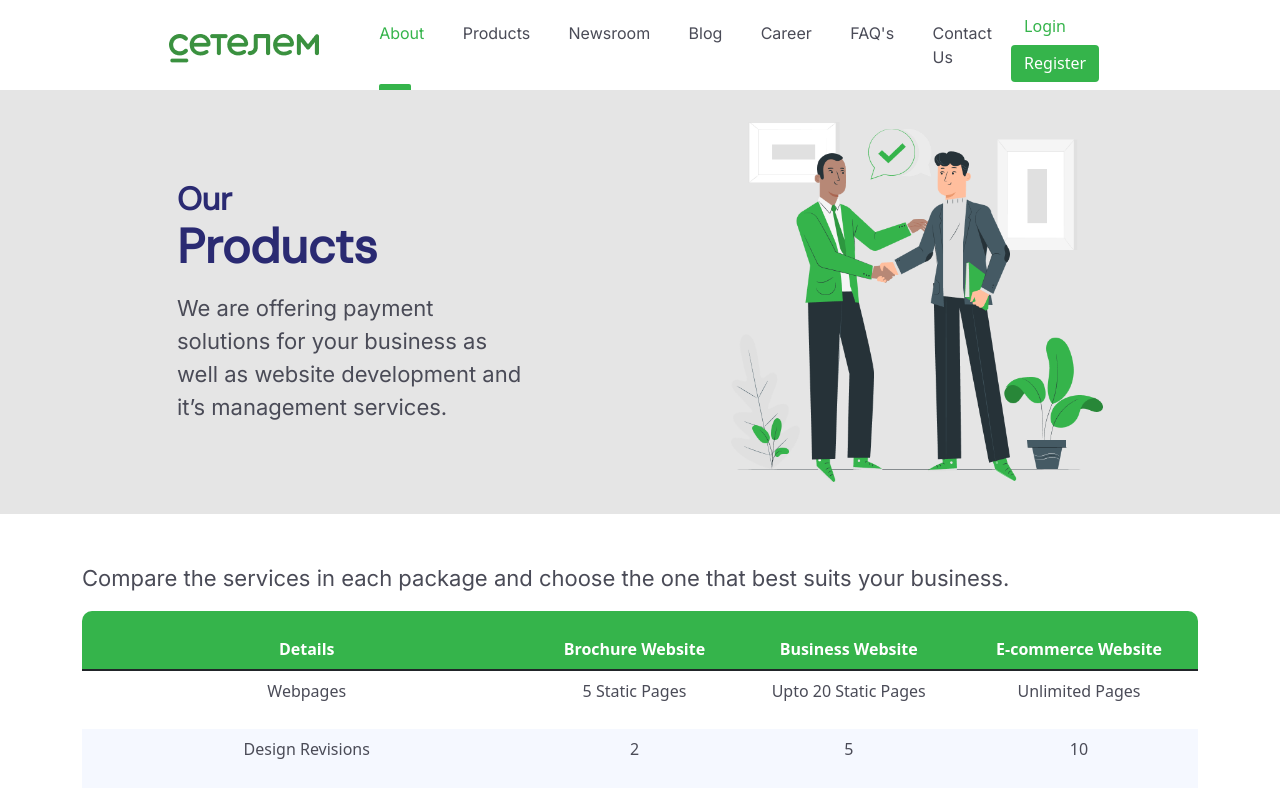
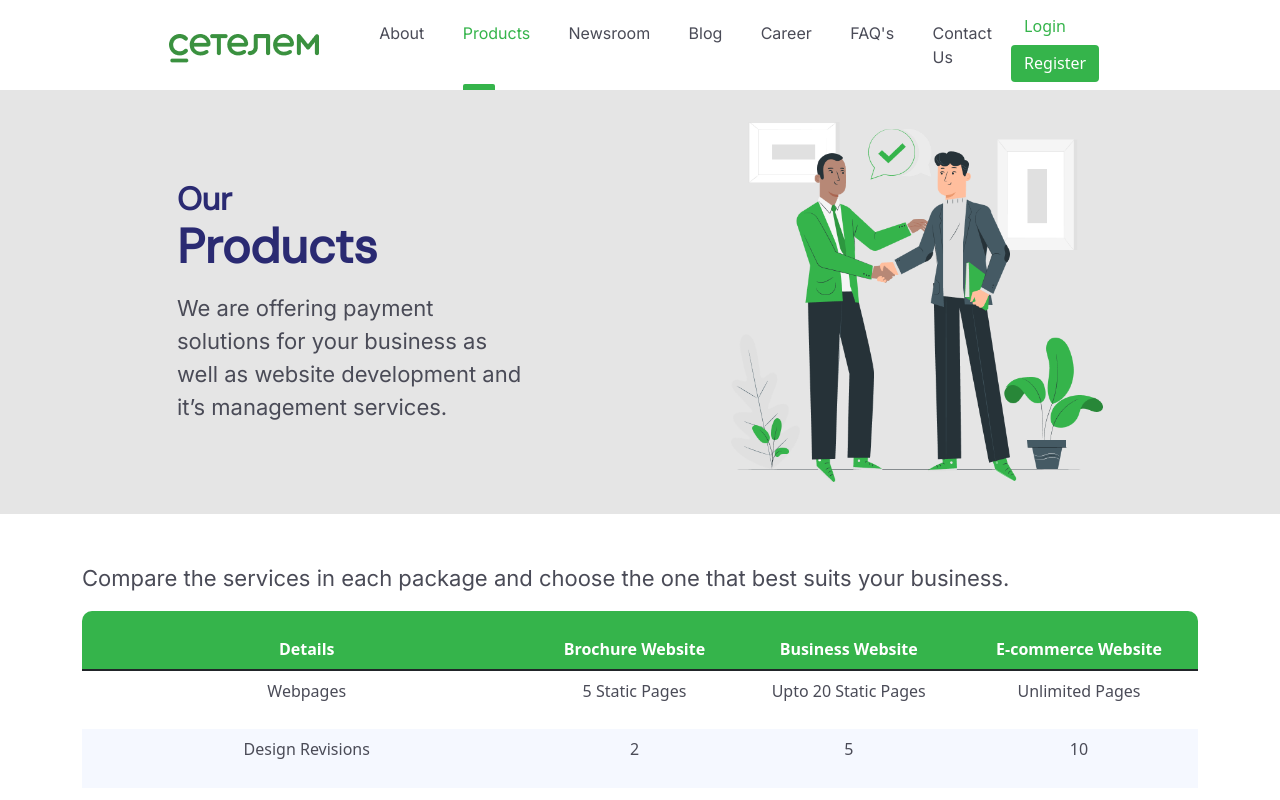
Before and after one commit to Laxmiba7/cerenem, a website built with webpack: page src/product.html in a window 1280 px wide. Shown: the top 800 px of the page. Built offline with nearby package versions, Linux system fonts and the light colour scheme; a web font is replaced by a local one.

Commit message:
Add link to about page

```diff
--- a/src/product.html
+++ b/src/product.html
@@ -28,10 +28,10 @@
         <div class="collapse navbar-collapse justify-content-end" id="navbarNav">
           <ul class="navbar-nav">
             <li class="nav-item">
-              <a class="nav-link active" aria-current="page" href="#">About</a>
+              <a class="nav-link " aria-current="page" href="./index.html">About</a>
             </li>
             <li class="nav-item">
-              <a class="nav-link" href="./product.html">Products</a>
+              <a class="nav-link active" href="./product.html">Products</a>
             </li>
             <li class="nav-item">
               <a class="nav-link" href="#">Newsroom</a>
```
